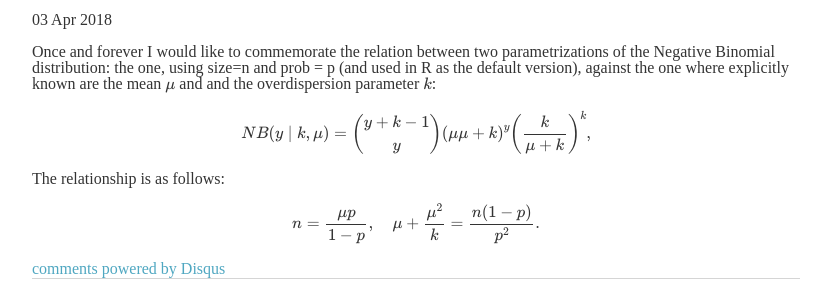
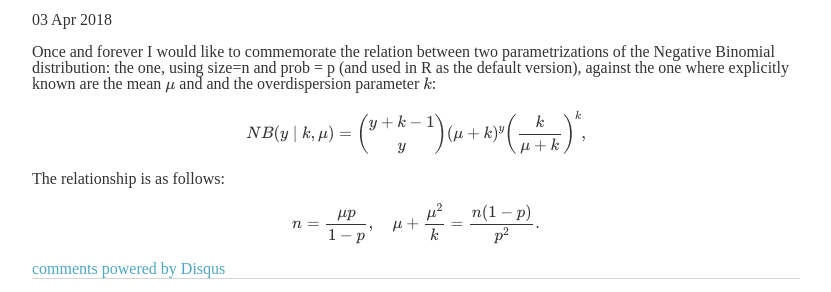
Before and after one commit to elizavetasemenova/elizavetasemenova.github.io, a Jekyll site: the page built from _posts/2018-04-03-Negative-Binomial-Parametrizations.md, in a window 1280 px wide. Shown: the part 127-419 px from the top of the page, without its empty margins (224-1055 px from the left). Built offline with Jekyll 4.4.1, drawn with Linux system fonts in a browser that asks for light colours; formulas are drawn with MathJax 3; comment, search, counter and statistics services are not loaded.

Commit message:
Update 2018-04-03-Negative-Binomial-Parametrizations.md

```diff
--- a/_posts/2018-04-03-Negative-Binomial-Parametrizations.md
+++ b/_posts/2018-04-03-Negative-Binomial-Parametrizations.md
@@ -6,7 +6,7 @@ comments: true
 ---
 Once and forever I would like to commemorate the relation between two parametrizations of the Negative Binomial distribution: the one, using size=n and prob = p (and used in R as the default version), against the one where explicitly known are the mean $\mu$ and and the overdispersion parameter $k$:
 \begin{equation}
-NB(y \mid k, \mu) = \binom{y + k -1}{y} \left(\{\mu}{\mu+k}\right)^y \left(\frac{k}{\mu+k}\right)^{k},
+NB(y \mid k, \mu) = \binom{y + k -1}{y} (\mu+k)^y \left(\frac{k}{\mu+k}\right)^{k},
 \end{equation}
 
 The relationship is as follows:
```
